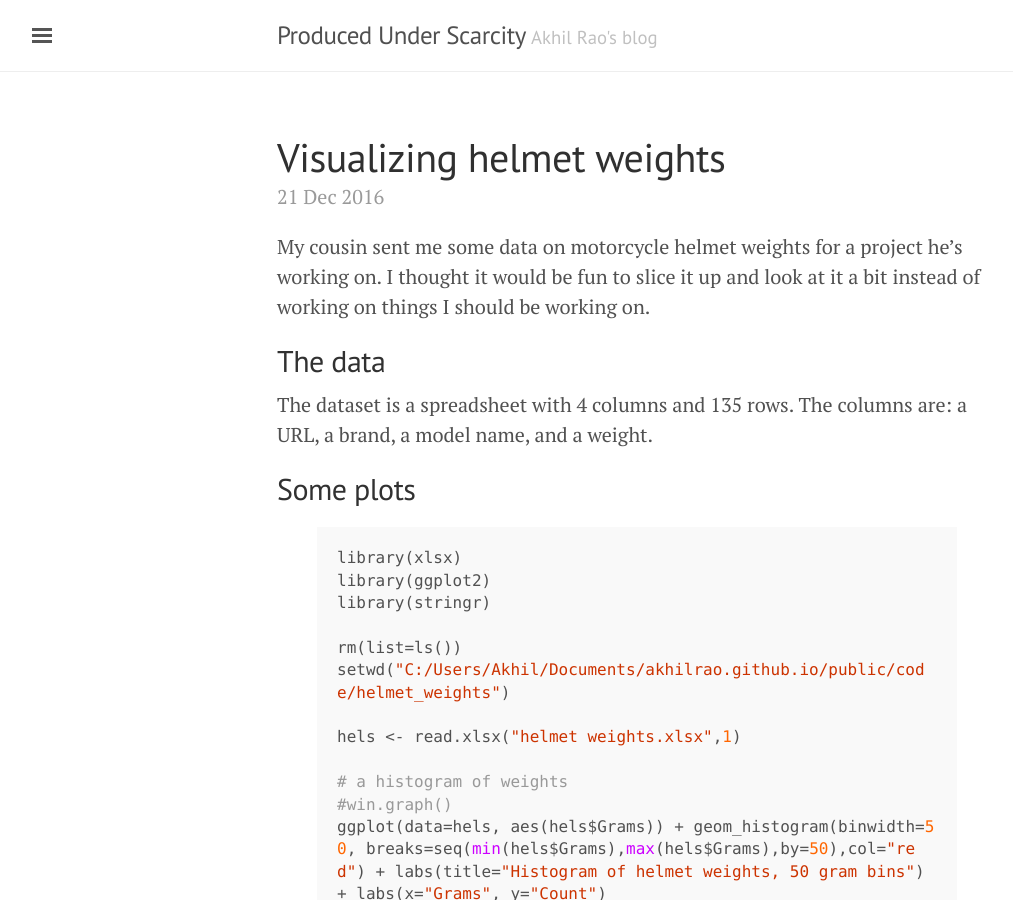
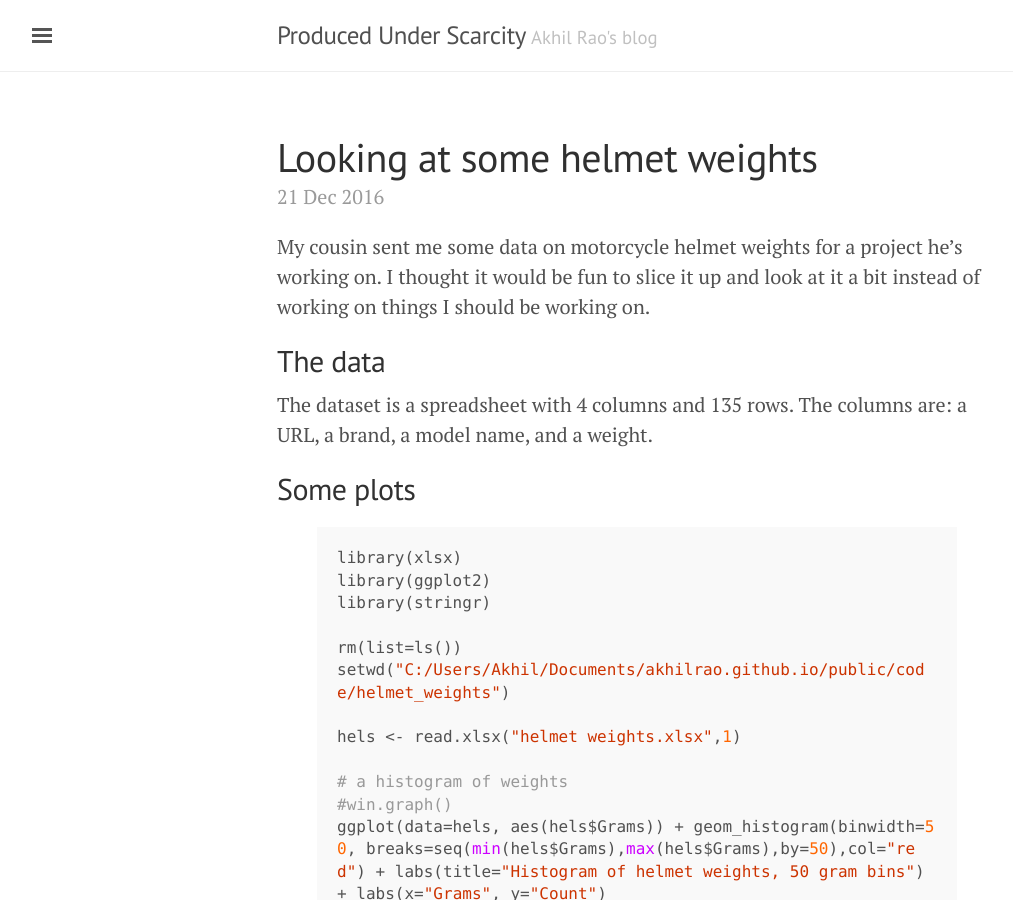
Before and after one commit to akhilrao/akhilrao.github.io, a Jekyll site: the page built from _posts/2016-12-21-helmet-weights.md, in a window 1280 px wide and 900 px high. Shown: the whole window, without its empty margins (3-1016 px from the left). Built offline with Jekyll 4.4.1, drawn with Linux system fonts in a browser that asks for light colours; comment, search, counter and statistics services are not loaded.

Commit message:
new post

```diff
--- a/_posts/2016-12-21-helmet-weights.md
+++ b/_posts/2016-12-21-helmet-weights.md
@@ -1,7 +1,7 @@
 ---
 layout: post
 comments: true
-title: Visualizing helmet weights
+title: Looking at some helmet weights
 category: eda
 tags: eda, visualization, R, ggplot2, data
 year: 2016
```
